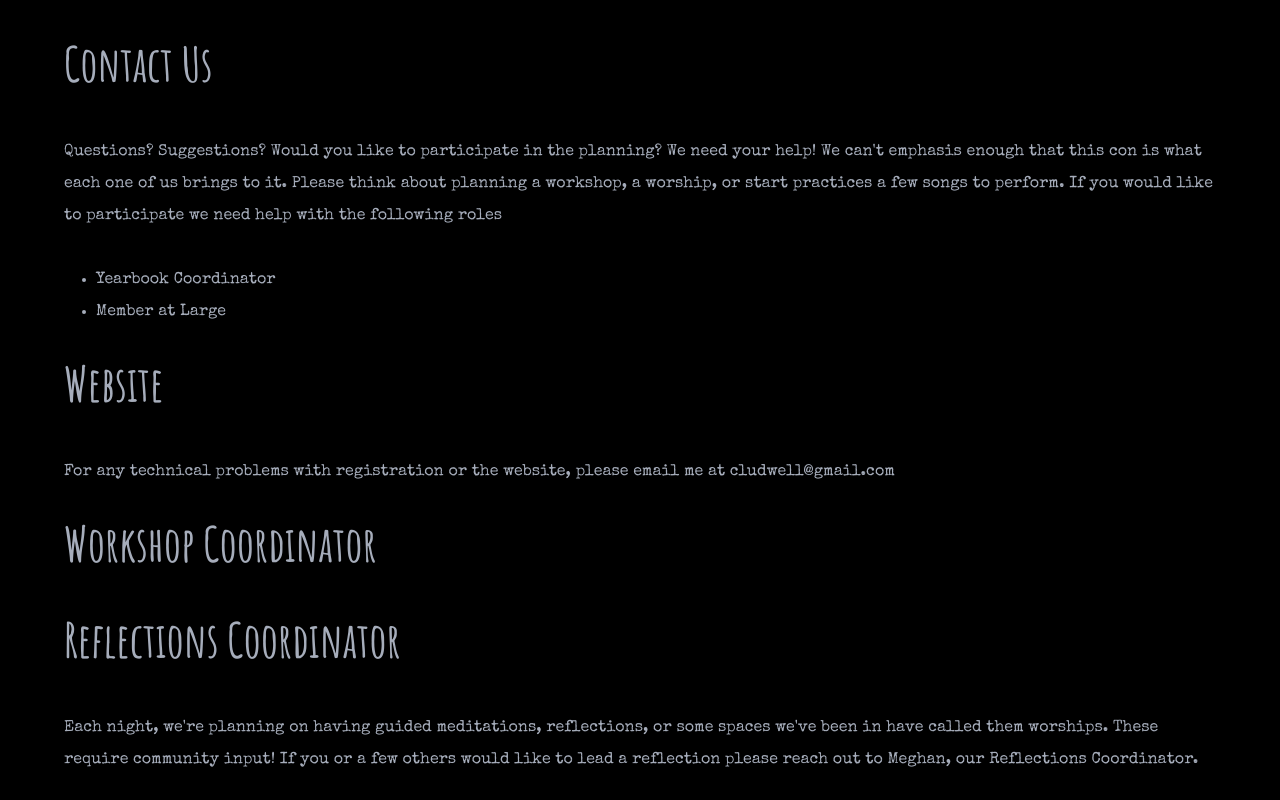
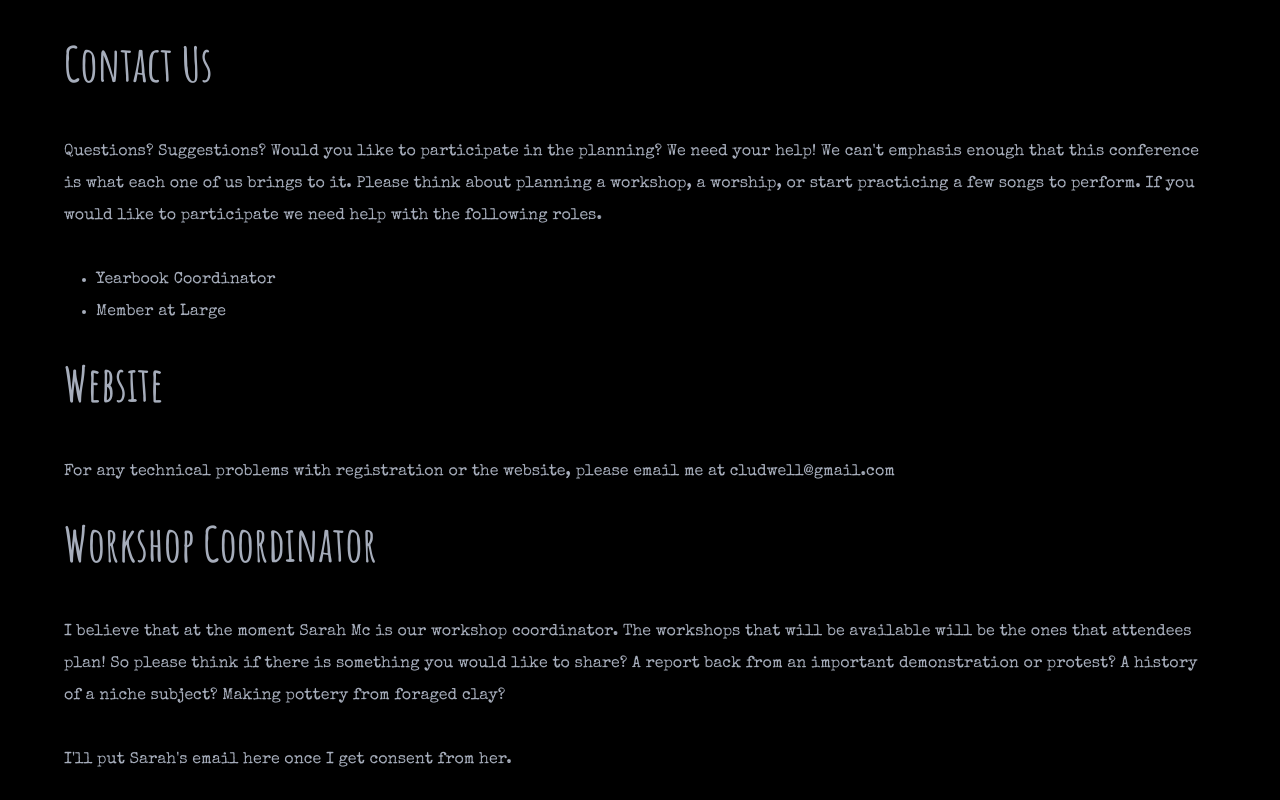
Before and after one commit to cludwell/spokeswheel, a Next.js app: page /contact in a window 1280 px wide. Shown: the part 420-1220 px from the top of the page. Built offline with nearby package versions, Linux system fonts and the light colour scheme; no server answers.

Commit message:
workshop coordinator

```diff
--- a/src/app/contact/page.jsx
+++ b/src/app/contact/page.jsx
@@ -9,7 +9,7 @@ export default function ContactUs() {
         Contact Us
       </h2>
       <p className="my-8 ">
-        {`Questions? Suggestions? Would you like to participate in the planning? We need your help! We can't emphasis enough that this con is what each one of us brings to it. Please think about planning a workshop, a worship, or start practices a few songs to perform. If you would like to participate we need help with the following roles`}
+        {`Questions? Suggestions? Would you like to participate in the planning? We need your help! We can't emphasis enough that this conference is what each one of us brings to it. Please think about planning a workshop, a worship, or start practicing a few songs to perform. If you would like to participate we need help with the following roles.`}
       </p>
       <ul className="m-8 fade-in">
         <li className="list-disc ">Yearbook Coordinator</li>
@@ -23,6 +23,12 @@ export default function ContactUs() {
       <h2 className={amatic.className + " mb-12 text-5xl fade-in"}>
         Workshop Coordinator
       </h2>
+      <p className="my-8 ">
+        {`I believe that at the moment Sarah Mc is our workshop coordinator. The workshops that will be available will be the ones that attendees plan! So please think if there is something you would like to share? A report back from an important demonstration or protest? A history of a niche subject? Making pottery from foraged clay? `}
+      </p>
+      <p className="my-8 ">
+        {`I'll put Sarah's email here once I get consent from her.`}
+      </p>
       <h2 className={amatic.className + " mb-12 text-5xl fade-in"}>
         Reflections Coordinator
       </h2>
```
